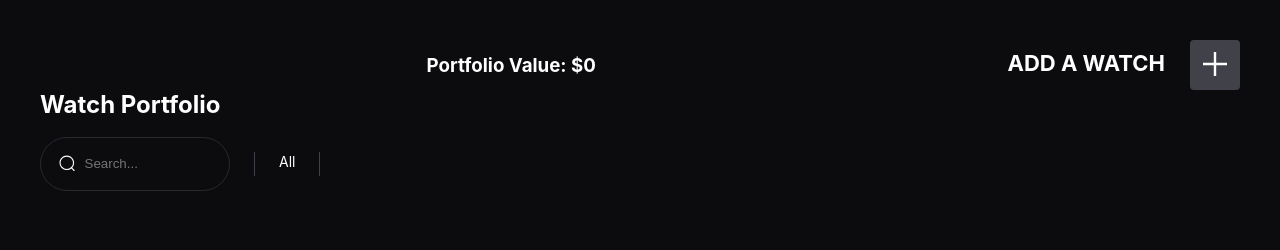
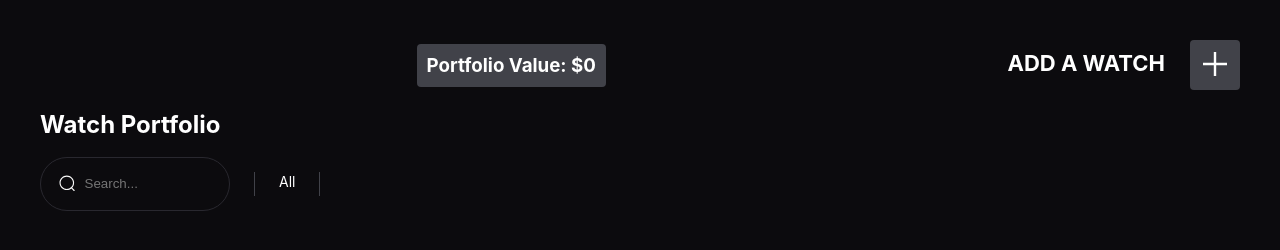
Before and after one commit to Rohaan1624/WatchPortfolio, a plain HTML site: page index.html in a window 1280 px wide. Drawn offline with Linux system fonts and the light colour scheme.

```diff
--- a/style.css
+++ b/style.css
@@ -12,6 +12,7 @@
 .header{
     display: flex;
     justify-content: flex-end;
+    margin-bottom: 20px;
 
 }
 #add{
@@ -33,6 +34,9 @@
 #total{
     position: relative;
     margin: auto;
+    background-color: hsl(233, 6%, 27%);
+    border-radius: 4px;
+    padding: 10px;
 }
 
 .title h1{
```
